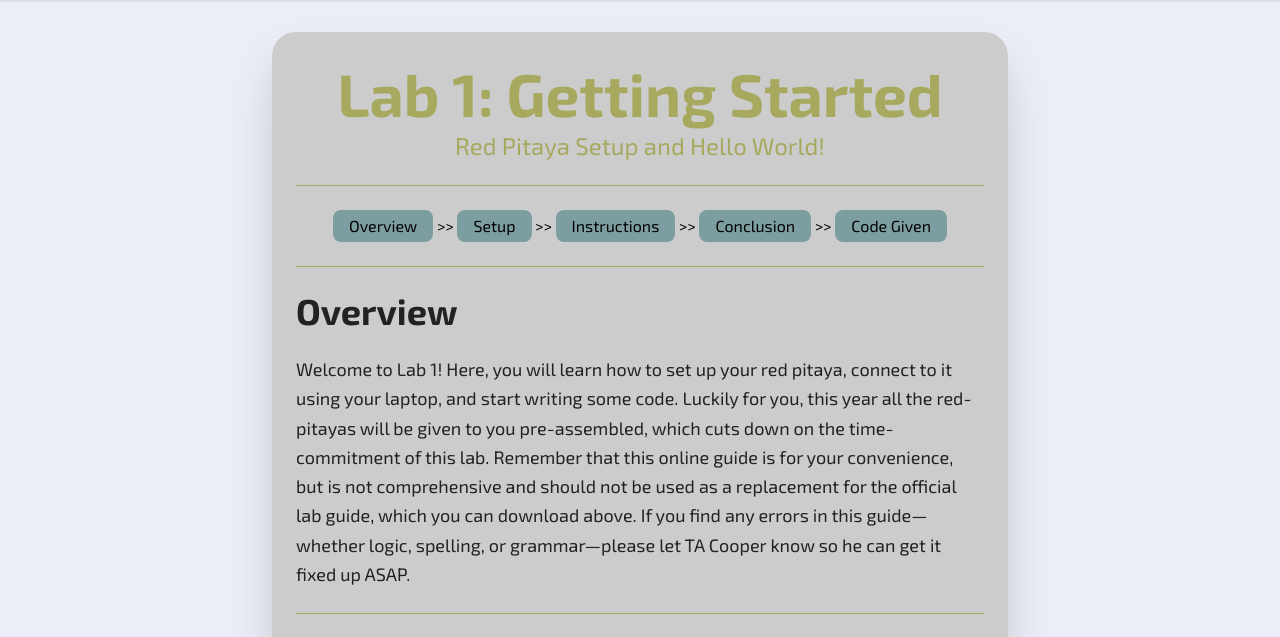
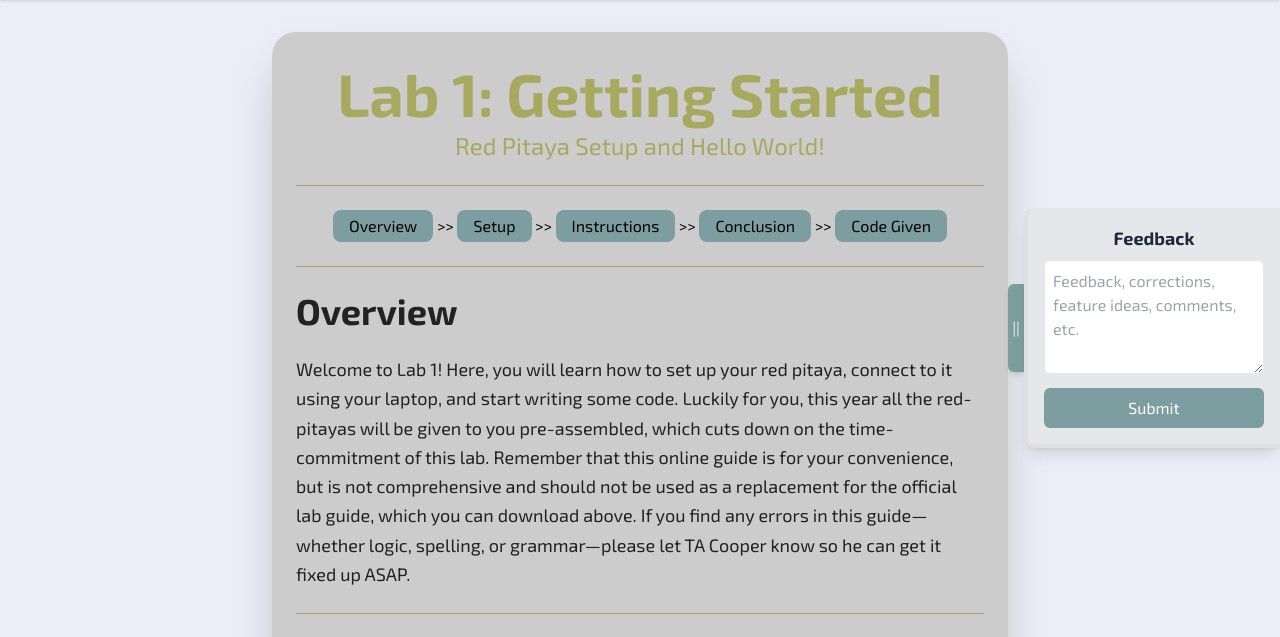
Before and after one commit to cshapard26/CoopShapWebsite, a Flask app: page /courses/ECE1181/lab-1-getting-started in a window 1280 px wide. Shown: the part 72-709 px from the top of the page. Run offline with Flask 3, Linux system fonts and the light colour scheme.

Commit message:
graphical changes

```diff
--- a/app.py
+++ b/app.py
@@ -1,6 +1,7 @@
 from flask import Flask, render_template, abort, redirect, request, jsonify
 from flask_cors import CORS
 from datetime import datetime
+import pytz
 
 app = Flask(__name__)
 CORS(app)
@@ -66,7 +67,7 @@ def submit_feedback():
         url = data.get('url', '')
         # Get the user's IP and current timestamp
         user_ip = request.headers.get('X-Forwarded-For', request.remote_addr)
-        timestamp = datetime.now().strftime('%Y-%m-%d %H:%M:%S')
+        timestamp = datetime.now(pytz.timezone('America/Chicago')).strftime('%Y-%m-%d %H:%M:%S')
 
         # Save feedback in a file
         with open('feedback.log', 'a') as file:
--- a/templates/courses/ECE1181/Lab1.html
+++ b/templates/courses/ECE1181/Lab1.html
@@ -214,6 +214,108 @@ helloworld: .ascii "Hello World!\n"</pre>
             </div>
         </div>
     </div>
+
+
+    <!-- Feedback Box -->
+    <div id="feedback-box" class="fixed hidden right-0 top-1/2 transform -translate-y-1/2 bg-gray-200 dark:bg-[#444444] border-l-4 border-b-4 border-[#E0E0E0] dark:border-[#3B3B3B] rounded-l-xl shadow-lg w-64 p-4 z-50">
+        <h2 class="font-bold text-lg dark:text-white text-gray-800 mb-2 text-center">Feedback</h2>
+        <textarea id="feedback-text" class="w-full p-2 border rounded-md dark:bg-[#333333] dark:text-steel text-gray-800" rows="4" placeholder="Feedback, corrections, feature ideas, comments, etc."></textarea>
+        <button id="submit-feedback" class="mt-2 w-full bg-cs-blue hover:bg-cs-green text-white py-2 px-4 rounded-md">Submit</button>
+    </div>
+
+    <!-- Toggle Tab -->
+    <button id="feedback-toggle" class="fixed top-1/2 transform -translate-y-1/2 right-0 md:right-64 bg-cs-blue hover:bg-cs-green text-steel rounded-l-md px-1 py-8 shadow-md">
+        ||
+    </button>
+
+    <script>
+        const feedbackBox = document.getElementById('feedback-box');
+        const feedbackToggle = document.getElementById('feedback-toggle');
+        const feedbackText = document.getElementById('feedback-text');
+        const submitFeedback = document.getElementById('submit-feedback');
+
+        function checkScreenSize() {
+            const isLargerThanMD = window.matchMedia('(min-width: 768px)').matches;
+
+            if (isLargerThanMD) {
+                feedbackBox.classList.remove('hidden');
+                feedbackToggle.classList.remove('right-0');
+                feedbackToggle.classList.add('md:right-64', 'right-64'); // Move next to the feedback box
+            } else {
+                feedbackBox.classList.add('hidden');
+                feedbackToggle.classList.remove('md:right-64', 'right-64');
+                feedbackToggle.classList.add('right-0');
+            }
+        }
+
+        // Initial check when the page loads
+        checkScreenSize();
+
+        // Listen for window resize events to detect screen size changes
+        window.addEventListener('resize', checkScreenSize);
+
+        // Collapse/Expand Feedback Box
+        feedbackToggle.addEventListener('click', () => {
+            feedbackBox.classList.toggle('hidden');
+            // Adjust the position of the toggle tab
+            if (feedbackBox.classList.contains('hidden')) {
+                feedbackToggle.classList.remove('md:right-64', 'right-64');
+                feedbackToggle.classList.add('right-0'); // Move to the far right
+                feedbackBox.classList.remove('md:block');
+            } else {
+                feedbackToggle.classList.remove('right-0');
+                feedbackToggle.classList.add('md:right-64', 'right-64'); // Move next to the feedback box
+            }
+        });
+
+        // Submit Feedback Function
+        const submitFeedbackHandler = () => {
+            const feedback = feedbackText.value.trim();
+            if (feedback) {
+                fetch('/submit-feedback', {
+                method: 'POST',
+                headers: {
+                    'Content-Type': 'application/json',
+                },
+                body: JSON.stringify({ feedback, url: "/" + window.location.pathname.split('/').pop() }), // Ensure `feedback` is a valid variable
+            })
+            .then(async response => {
+                if (response.ok) {
+                    // Clear the input and thank the user
+                    feedbackText.value = ''; // Ensure `feedbackText` is defined
+                    submitFeedback.innerText = 'Thank you!'; // Change the button text
+                    submitFeedback.classList.remove('bg-cs-blue'); // Remove original color
+                    submitFeedback.classList.add('bg-cs-green'); // Add new color (green for success)
+
+                    setTimeout(() => {
+                        submitFeedback.innerText = 'Submit'; // Revert the button text after 3 seconds
+                        submitFeedback.classList.remove('bg-cs-green'); // Remove green color
+                        submitFeedback.classList.add('bg-cs-blue');
+                    }, 3000); // 3000ms = 3 seconds
+                } else {
+                    // Attempt to read the error message from the server
+                    const errorData = await response.json();
+                    alert(`Error submitting feedback: ${errorData.details || 'Unknown error occurred'}. Please provide these details to Cooper :)`);
+                }
+            })
+            .catch(error => {
+                // Log the error for debugging and notify the user
+                console.error('Submission error:', error);
+                alert('An error occurred. Please try again.');
+            });
+            }
+        };
+
+        // Submit Feedback on Button Click
+        submitFeedback.addEventListener('click', submitFeedbackHandler);
+
+        // Submit Feedback on CMD+Enter or CTRL+Enter
+        feedbackText.addEventListener('keydown', (event) => {
+            if ((event.metaKey || event.ctrlKey) && event.key === 'Enter') {
+                submitFeedbackHandler();
+            }
+        });
+    </script>
 </body>
 {% endblock %}
 
--- a/templates/courses/ECE1181/Lab2.html
+++ b/templates/courses/ECE1181/Lab2.html
@@ -51,8 +51,8 @@
 
                 <h1 id="instructions" class="text-4xl font-extrabold">Lab Instructions</h1>
                 <br/>
-                <p class="leading-relaxed text-lg italic">
-                    Code from the book can be found in the <a href="#code-given" class="text-lg text-cs-blue hover:text-blue-700 underline">Code Given</a> section at the bottom of this guide.
+                <p class="leading-relaxed text-lg">
+                    Check out the <a href="#troubleshooting" class="text-lg text-cs-blue hover:text-blue-700 underline">Troubleshooting</a> section below for a some quick fixes. Code from the book can be found in the <a href="#code-given" class="text-lg text-cs-blue hover:text-blue-700 underline">Code Given</a> section at the bottom of this guide.
                 </p>
                 <br/>
                 <h1 class="text-2xl text-bold underline text-cs-green">Step 1</h1>
@@ -195,7 +195,7 @@ _start:
 
     <!-- Feedback Box -->
     <div id="feedback-box" class="fixed hidden right-0 top-1/2 transform -translate-y-1/2 bg-gray-200 dark:bg-[#444444] border-l-4 border-b-4 border-[#E0E0E0] dark:border-[#3B3B3B] rounded-l-xl shadow-lg w-64 p-4 z-50">
-        <h2 class="font-bold text-lg dark:text-white text-gray-800 mb-2">Feedback</h2>
+        <h2 class="font-bold text-lg dark:text-white text-gray-800 mb-2 text-center">Feedback</h2>
         <textarea id="feedback-text" class="w-full p-2 border rounded-md dark:bg-[#333333] dark:text-steel text-gray-800" rows="4" placeholder="Feedback, corrections, feature ideas, comments, etc."></textarea>
         <button id="submit-feedback" class="mt-2 w-full bg-cs-blue hover:bg-cs-green text-white py-2 px-4 rounded-md">Submit</button>
     </div>
```
